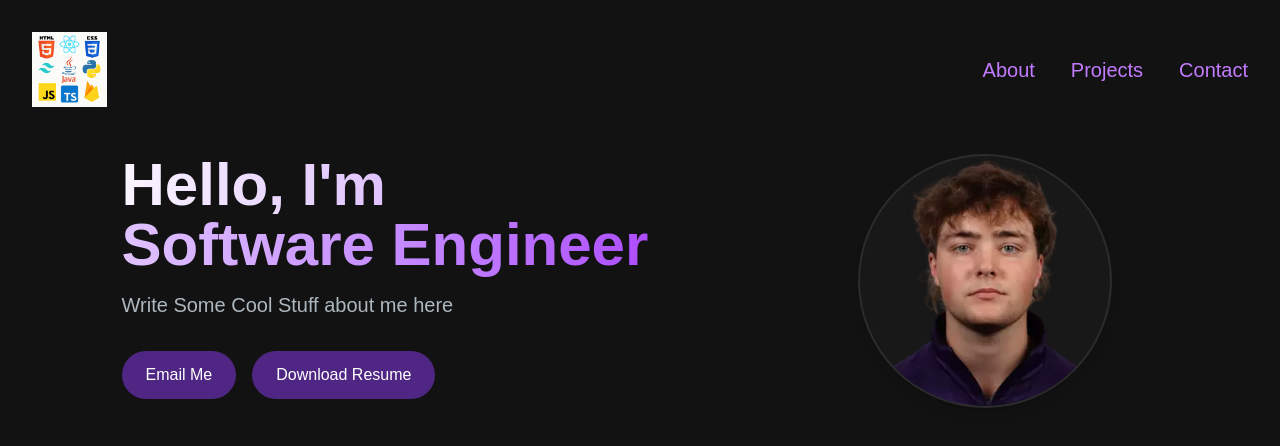
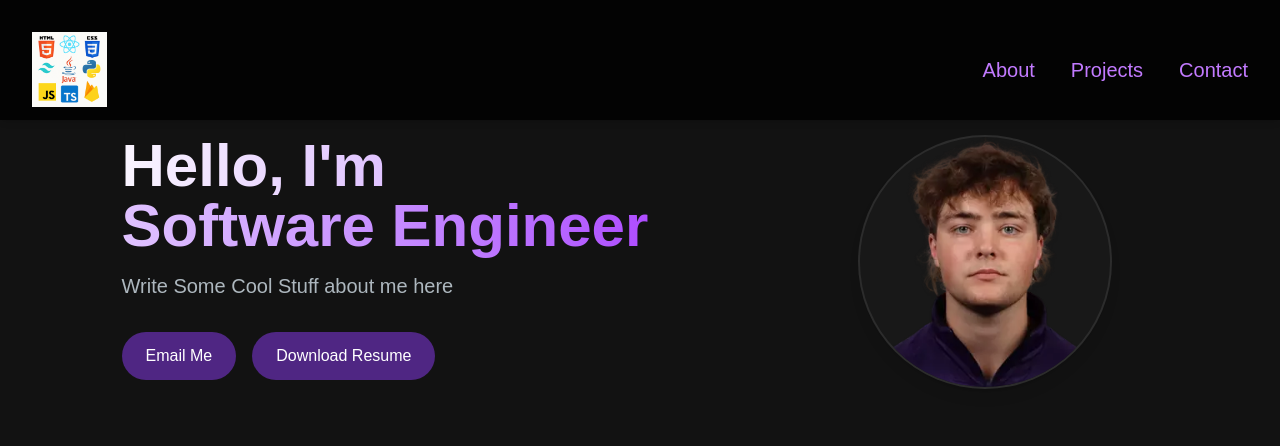
Before and after one commit to kburley7/kyle-burley-portfolio, a Next.js app: page / in a window 1280 px wide. Shown: the top 446 px of the page. Built offline with nearby package versions, Linux system fonts and the light colour scheme.

Commit message:
added transparent navbar

```diff
--- a/src/app/components/Navbar.jsx
+++ b/src/app/components/Navbar.jsx
@@ -21,7 +21,7 @@ const navLinks = [
 
 const Navbar = () => {
     return (
-        <nav>
+        <nav className="fixed top-0 left-0 right-0 z-10 h-30 bg-black/80 shadow-md" >
             <div className='flex flex-wrap items-center justify-between mx-auto p-8'>
                 <Image
                     src="/images/TechStack.png"
--- a/src/app/page.js
+++ b/src/app/page.js
@@ -4,7 +4,7 @@ import Navbar from "./components/Navbar";
 export default function Home() {
   return (
 
-      <main className="flex min-h-screen flex-col bg-[#121212]">
+      <main className="flex min-h-screen flex-col bg-[#121212] pt-30">
         <Navbar/>
         <div className="container mx-auto px-12 py-4">
           <HeroSection/>
```
